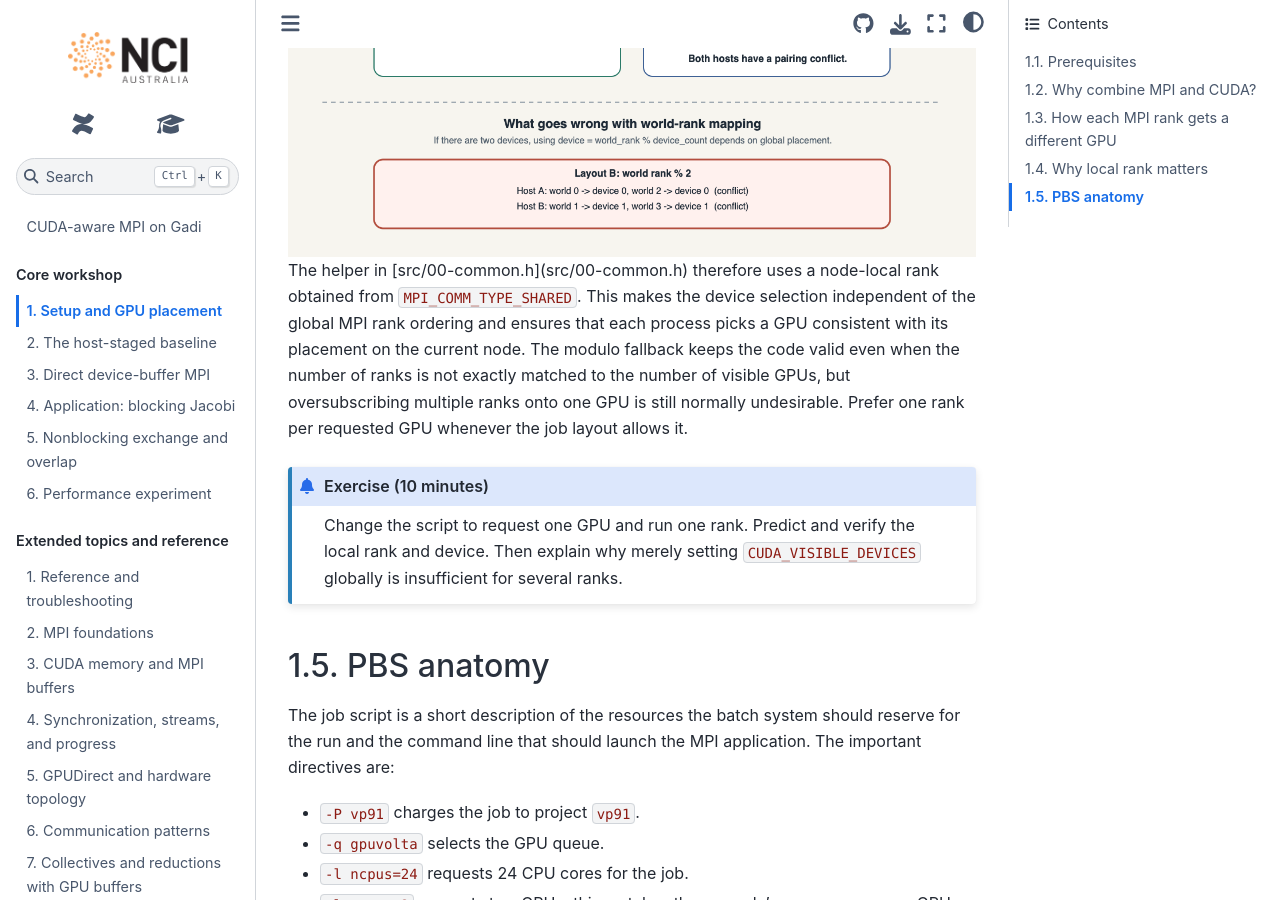
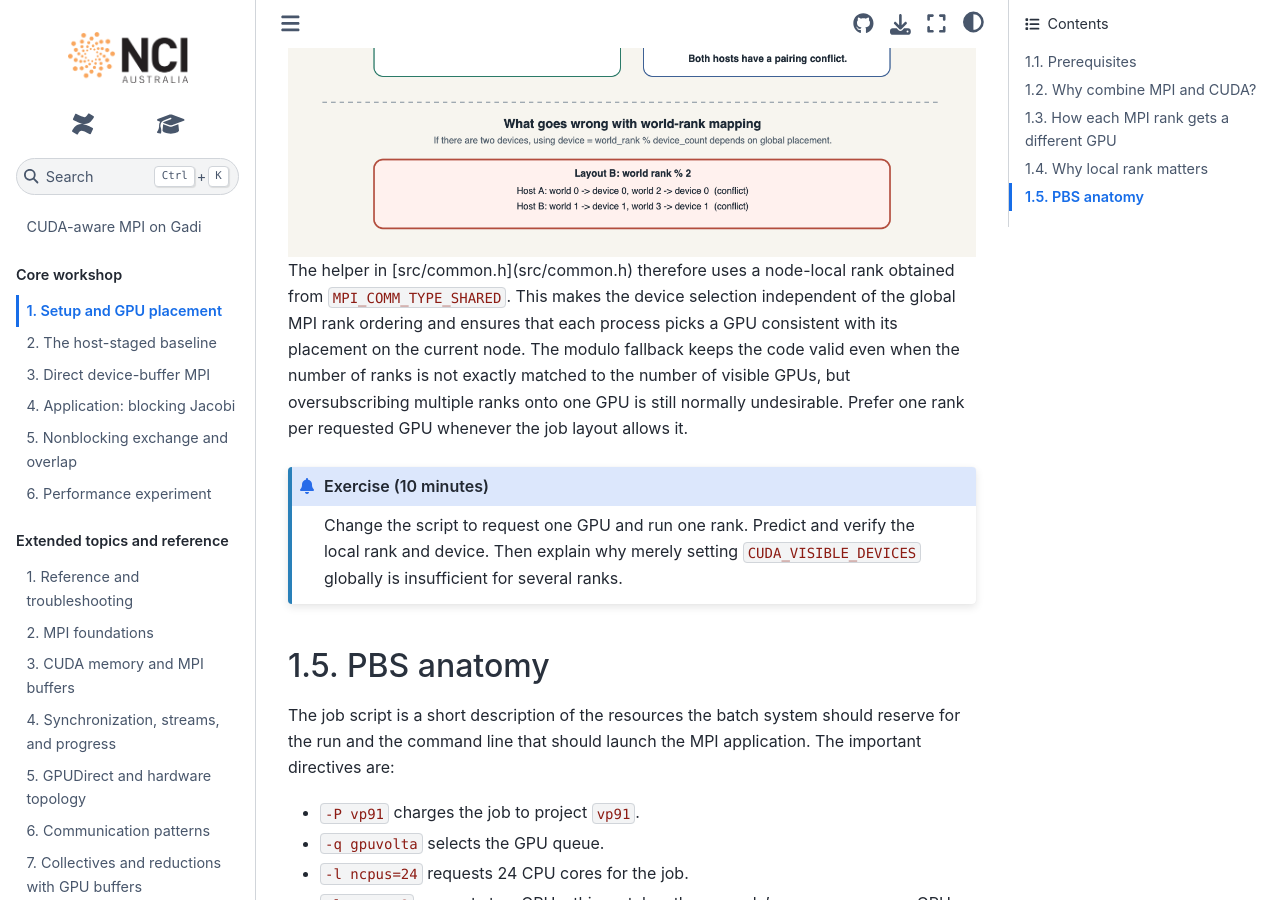
Before and after one commit to NCI900-Training-Organisation/intro-to-mpi, a Sphinx documentation site: the page built from docs/source/01-setup.rst, in a window 1280 px wide and 900 px high, scrolled down 3186 px. Built offline with Sphinx 7.4.7 and the Sphinx Book theme 1.1.4, drawn with Linux system fonts in a browser that asks for light colours; some of the changed text lies outside the part shown.

Commit message:
files: rename 00-common.h to common.h

```diff
--- a/docs/source/01-setup.rst
+++ b/docs/source/01-setup.rst
@@ -74,7 +74,7 @@ each node and uses the resulting local rank to choose a GPU:
    // rank 1, so the first process uses GPU 0 and the second uses GPU 1.
    int device = select_device(MPI_COMM_WORLD, &local_rank);
 
-The helper in [src/00-common.h](src/00-common.h) does the actual mapping:
+The helper in [src/common.h](src/common.h) does the actual mapping:
 
 .. code-block:: c++
 
@@ -118,7 +118,7 @@ still numbers the ranks in its shared-memory communicator from zero:
    :alt: Two valid MPI host mappings show that global ranks can be distributed differently while local ranks restart at zero on each host
    :width: 100%
 
-The helper in [src/00-common.h](src/00-common.h) therefore uses a node-local
+The helper in [src/common.h](src/common.h) therefore uses a node-local
 rank obtained from ``MPI_COMM_TYPE_SHARED``. This makes the device selection
 independent of the global MPI rank ordering and ensures that each process picks a
 GPU consistent with its placement on the current node. The modulo fallback keeps
```
Also changed, not shown: 14 other files.
